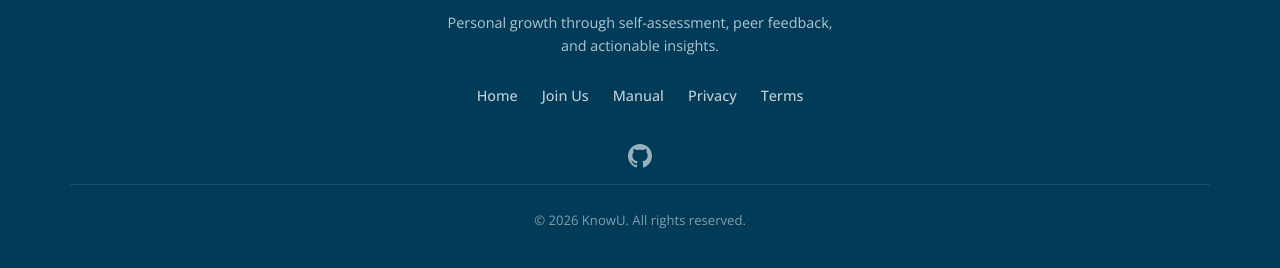
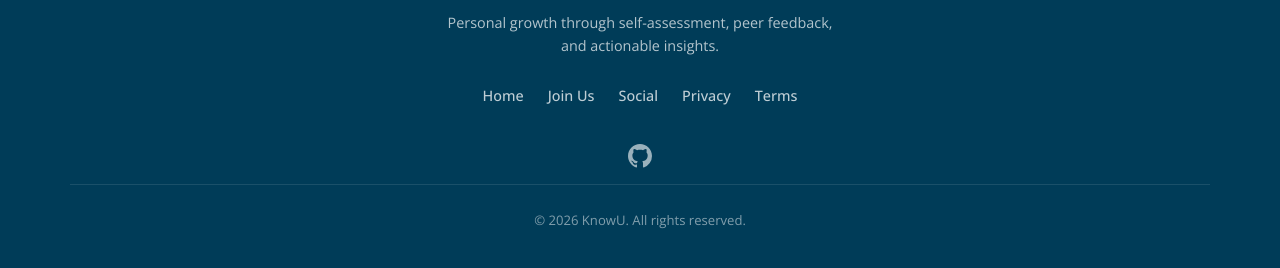
Before and after one commit to maksimluzik/knowu, a Jekyll site: the page built from index.markdown, in a window 1280 px wide and 900 px high, scrolled down 2254 px. Shown: the part 619-887 px from the top of the window. Built offline with Jekyll 4.4.1, drawn with Linux system fonts in a browser that asks for light colours.

Commit message:
small footer fix

```diff
--- a/_includes/footer.html
+++ b/_includes/footer.html
@@ -9,7 +9,7 @@
       <ul>
         <li><a href="/">Home</a></li>
         <li><a href="/join/">Join Us</a></li>
-        <li><a href="/manual/">Manual</a></li>
+        <li><a href="/social/">Social</a></li>
         <li><a href="/privacy-policy/">Privacy</a></li>
         <li><a href="/terms-of-service/">Terms</a></li>
       </ul>
```
